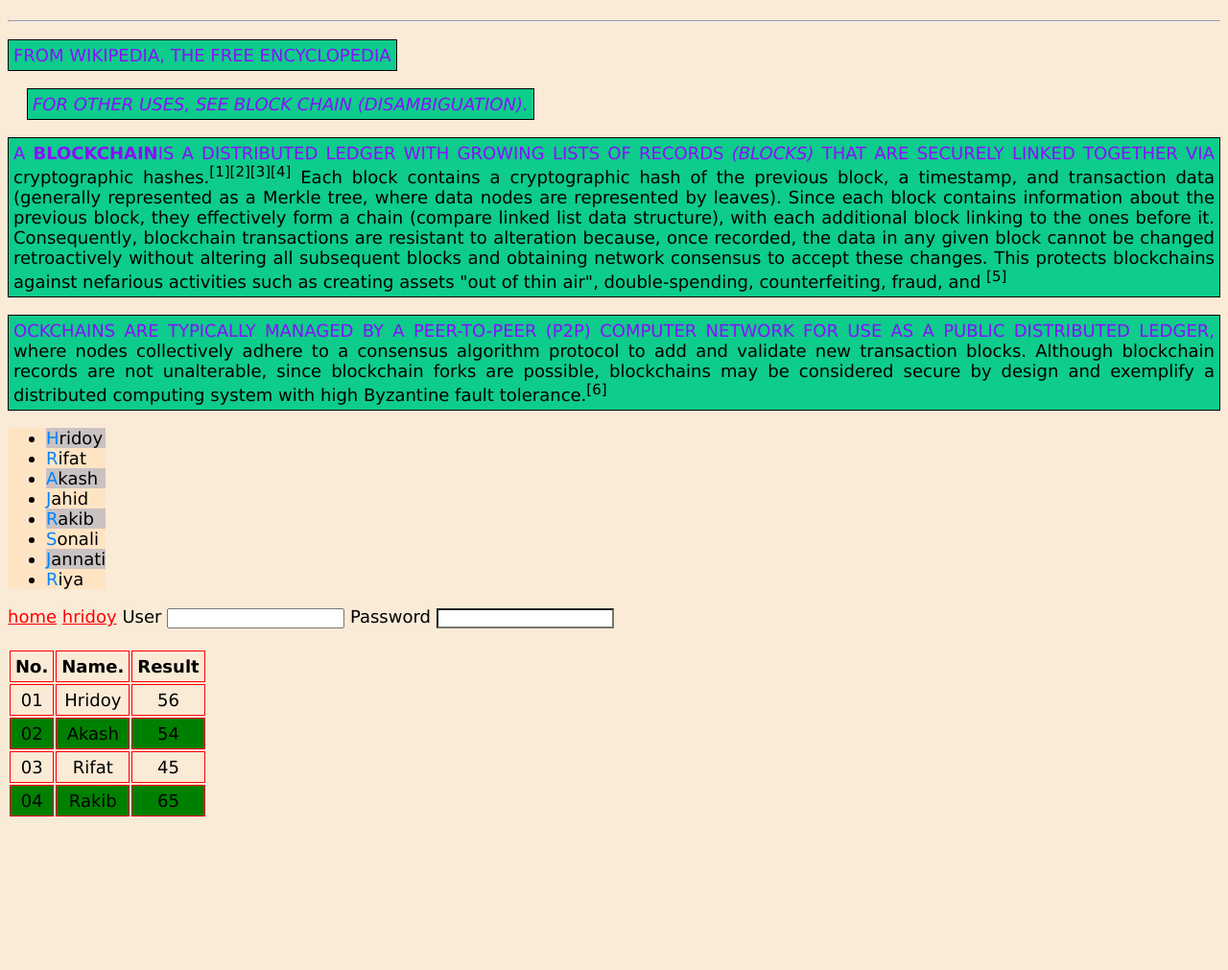
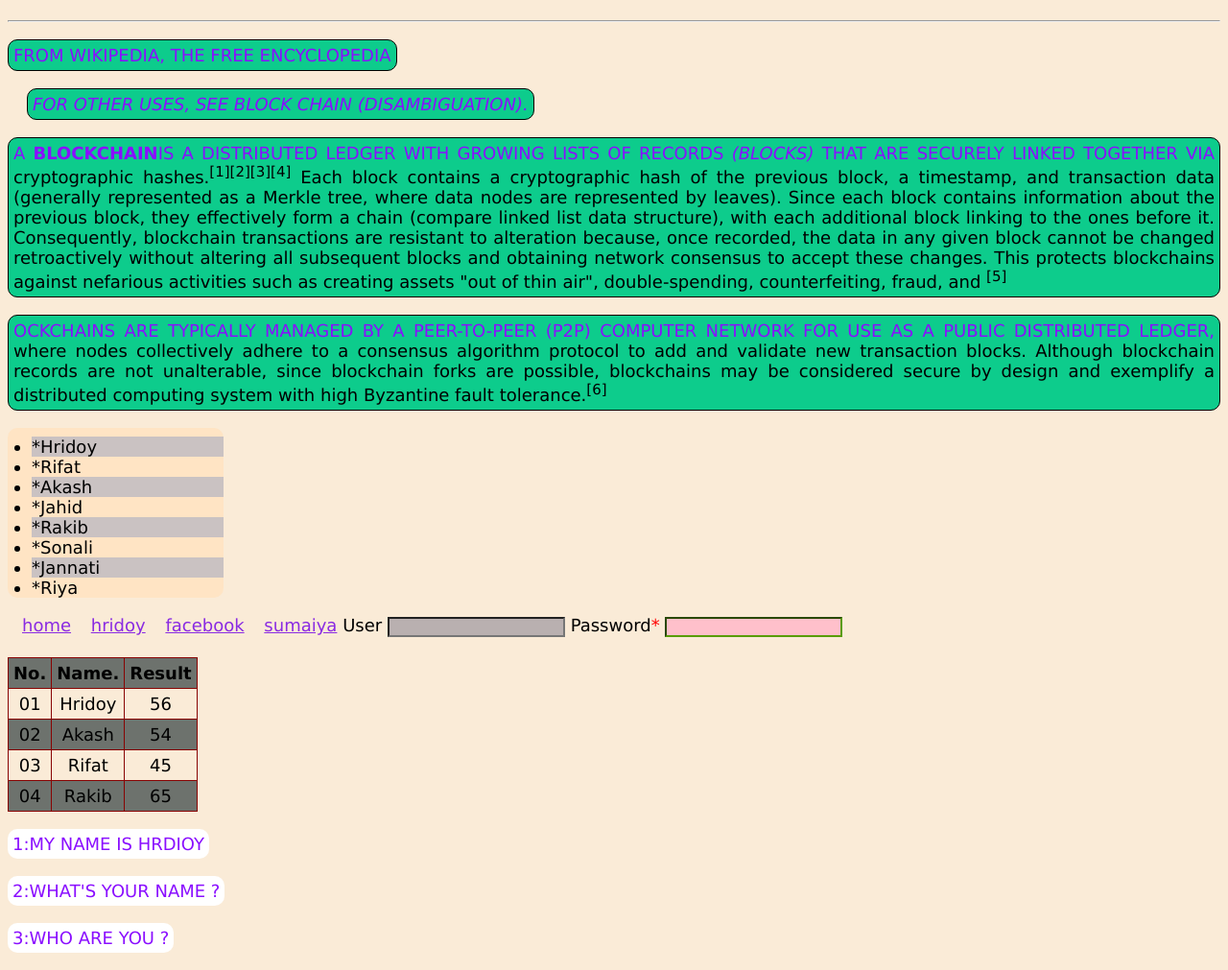
Before and after one commit to xrhridoy1/for-website, a plain HTML site: page index.html in a window 1280 px wide. Shown: the part 68-1079 px from the top of the page at 96% size. Before the commit the page ends 929 px from the top, so only its background shows below. Drawn offline with Linux system fonts and the light colour scheme.

Commit message:
new css added

```diff
--- a/index.html
+++ b/index.html
@@ -25,10 +25,12 @@
   </ul>
   <a  href="#">home</a>
   <a  href="https://www.google.com/" target="_blank">hridoy</a>
+  <a  href="https://www.facebook.com/" target="_blank">facebook</a>
+  <a href="https://www.hungama.com/artist/lal-miya/167821401/" target="_blank">sumaiya</a>
   <label for="user">User</label>
   <input type="text" name="user" id="user">
-  <label for="password">Password</label>
-  <input type="password" name="password" id="password">
+  <label for="password">Password<span class="req">*</span></label>
+  <input type="password" name="password" id="password" required>
   <br><br>
   <table class="data">
     <thead>
@@ -61,8 +63,8 @@
       </tr>
     </tbody>
   </table>
-
-
-
+  <p class="line">My name is Hrdioy</p>
+  <p class="line">What's your name ?</p>
+  <p class="line">Who are you ?</p>
 </body>
 </html>
--- a/style.css
+++ b/style.css
@@ -12,39 +12,39 @@ P{
   background-color: rgb(13, 204, 140);
   text-align: justify;
   width: fit-content;
+  border-radius: 10px;
 }
 ul{
   background-color: bisque;
-  width: fit-content;
+  width:200px;
+  border-radius: 10px;
+  padding: 9px 0 0 25px;
 }
-li::first-letter{
-  text-transform: uppercase;
-  color: rgb(0, 132, 255);
-}
+
 p::first-line{
   color: rgb(138, 14, 255);
   text-transform: uppercase;
   padding: 5px;
 }
+a{
+  margin-left: 15px;
+}
+a:link{
+  color: blueviolet;
+}
+a:visited{
+  color: blueviolet;
 
-a:link {
-  color: #FF0000;
 }
-a:visited {
-  color: #00FF00;
+a:active{
+  border: 1px solid black;
+  color: white;
+  background-color: black;
+  border-radius: 5px;
+  padding: 3px;
 }
-
-/* mouse over link */
-a:hover {
-  color: #FF00FF;
-}
-
-/* selected link */
-a:active {
-  color: #002fff;
-  border: 2px solid green;
-  padding: 5px;
-  border-radius: 10px;
+a:hover{
+  color: palevioletred;
 }
 
 #user:focus{
@@ -59,20 +59,17 @@ li:nth-child(2n+1){
 }
 table{
 
-
+  border-collapse: collapse;
   text-align: center;
 
 }
 td,th{
-  border: 1px solid rgb(255, 0, 0);
+  border: 1px solid rgb(136, 3, 3);
   padding: 5px;
 }
-.data:nth-child(2n+1){
-  background-color: gray;
 
-}
 tr:nth-child(2n){
-  background-color: green;
+  background-color: #6d726d;
 }
 h1:hover{
   font-size: 40px;
@@ -80,16 +77,52 @@ h1:hover{
   width: max-content;
   border-radius: 10px;
   padding: 4px;
+  cursor: pointer;
 }
 ul li:hover{
   font-size: 30px;
   cursor: pointer;
 }
 .margin:hover{
-  font-size: 18px;
-  width: 100px;
+  font-size: 23px;
+  cursor: pointer;
+}
+p::first-line:hover{
+  font-size: 23px;
+
 }
 ::selection{
   background-color: yellow;
   color: rgb(223, 122, 28);
 }
+input:optional {
+  background-color: rgb(185, 176, 176);
+}
+input:required{
+  background-color: pink;
+  border-color: rgb(89, 156, 2);
+  bor
+}
+.req{
+  color: red;
+}
+th{
+  background-color: #6d726d;
+}
+body{
+  counter-reset: section;
+}
+.line{
+  background-color: white;
+  border: none;
+}
+.line::before{
+  counter-increment: section;
+  content: counter(section) ":";
+}
+li::before{
+  content: " *";
+}
+.line:hover{
+  font-size: 23px;
+}
```
